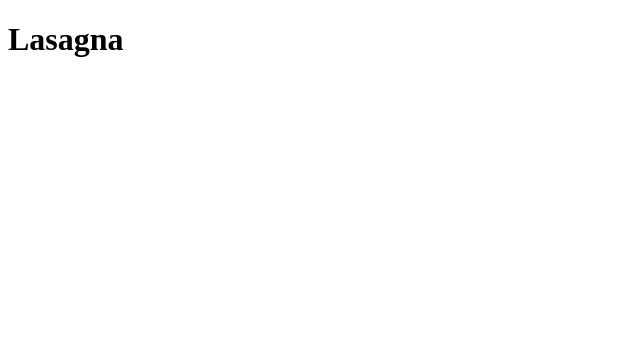
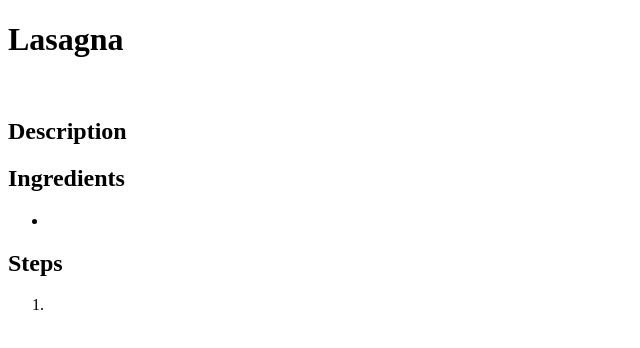
Before and after one commit to daniel-cherdak/odin-recipes, a plain HTML site: page recipes/lasagna.html in a window 1280 px wide. Shown: the whole page, without its empty margins (0-640 px from the left). Drawn offline with Linux system fonts and the light colour scheme.

Commit message:
additional pages and modifications to original added

```diff
--- a/recipes/lasagna.html
+++ b/recipes/lasagna.html
@@ -8,5 +8,20 @@
     </head>
     <body>
         <h1>Lasagna</h1>
+
+        <img src="" alt="">
+
+        <h2>Description</h2>
+        <p>
+
+        </p>
+        <h2>Ingredients</h2>
+        <ul>
+            <li></li>
+        </ul>
+        <h2>Steps</h2>
+        <ol>
+            <li></li>
+        </ol>
     </body>
 </html>
```
Also changed, not shown: recipes/baked-salmon.html (added), recipes/pizza.html (added).
